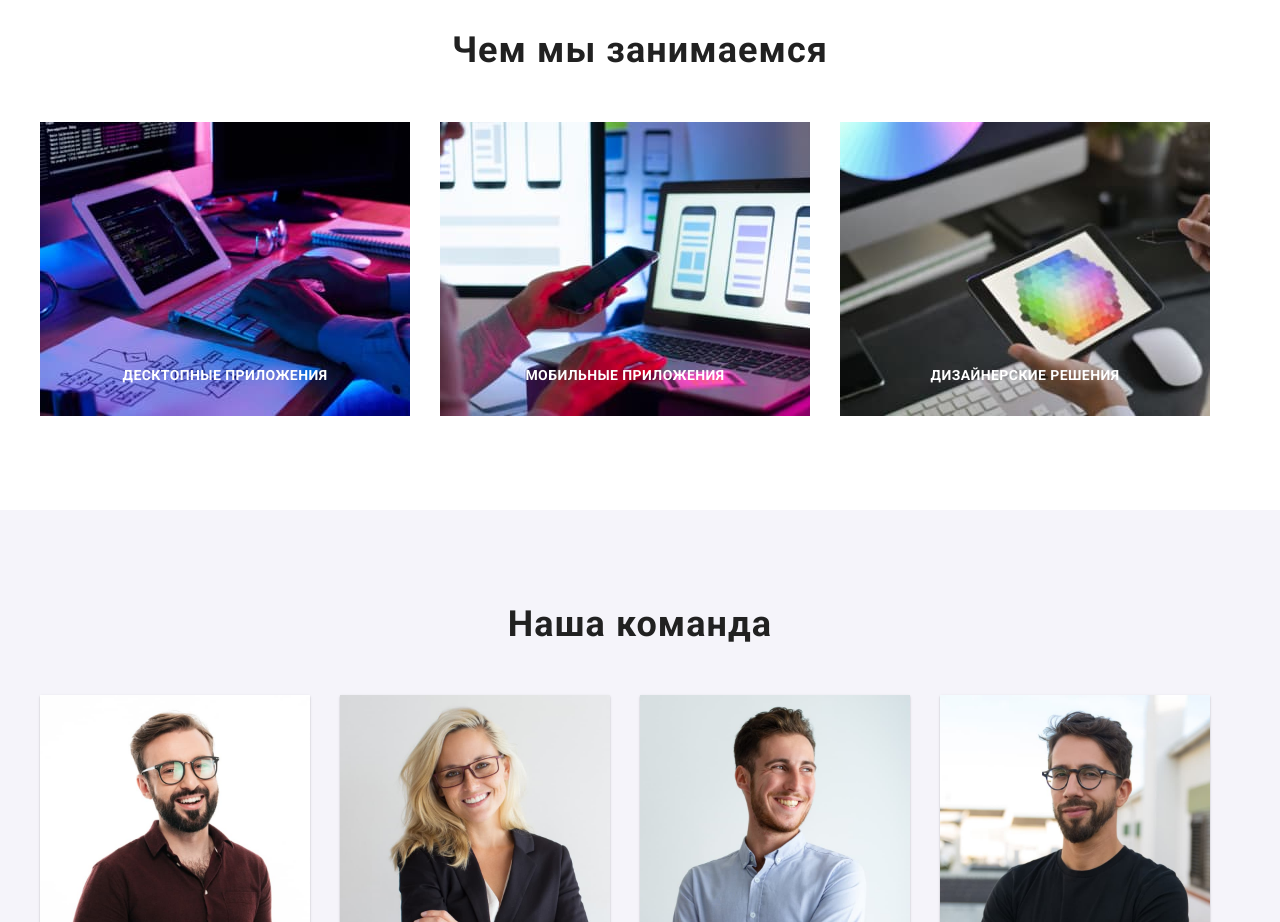
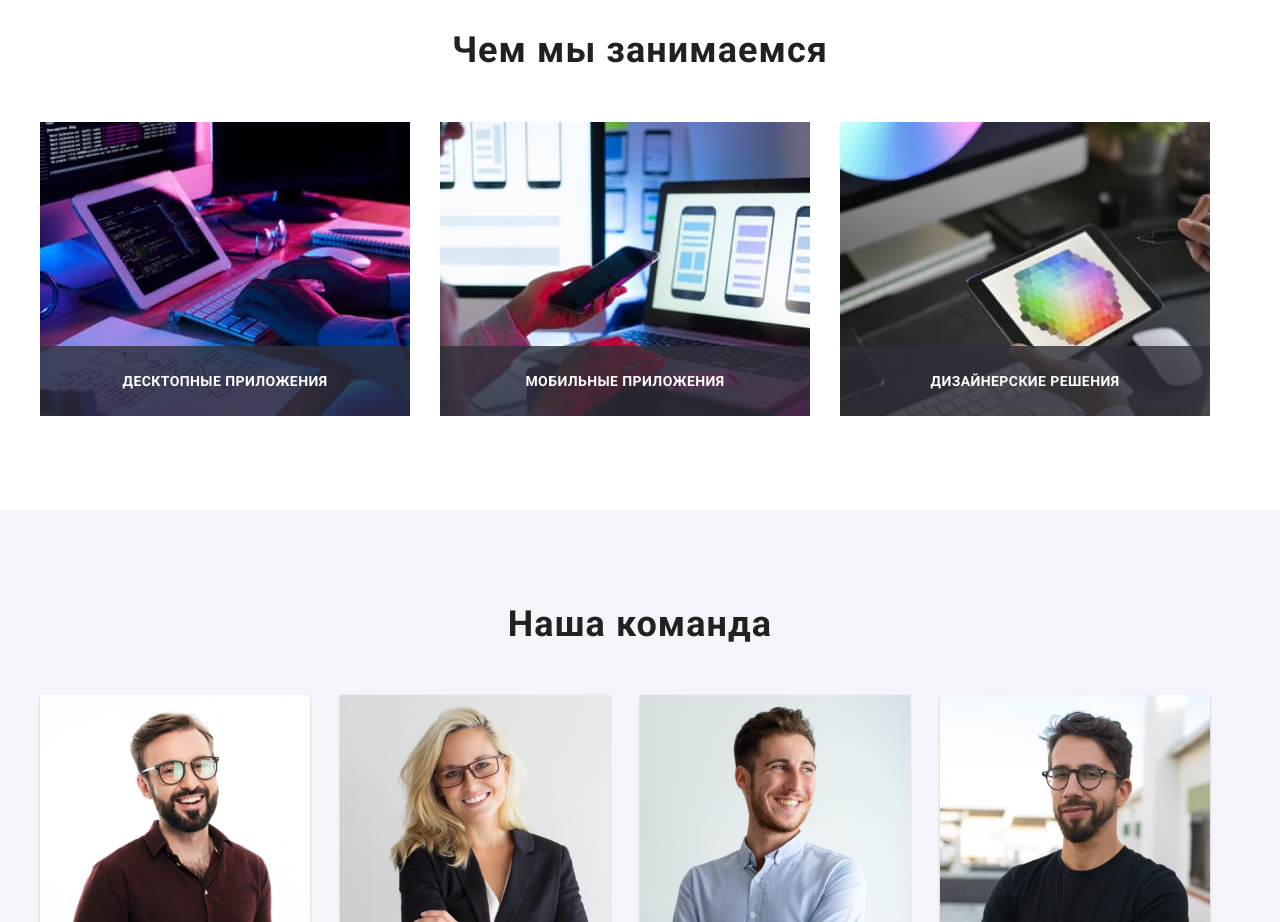
Before and after one commit to vutruvaluy/goit-markup-hw-05, a plain HTML site: page index.html in a window 1280 px wide. Shown: the part 1100-2022 px from the top of the page. Drawn offline with nearby package versions, Linux system fonts and the light colour scheme.

Commit message:
animation

```diff
--- a/css/style.css
+++ b/css/style.css
@@ -458,13 +458,13 @@ a {
     pointer-events: none;
 }
 .backdrop .is-hidden .modal-backdrop{
-    transform: scale(0.9);
+    transform: translate(-50%,-50%) scale(0.9);
 }
 .modal-backdrop{
     position: absolute;
     top: 50%;
     left: 50%;
-    transform: translate(-50%,-50%);
+
 
     height: 528px;
     width: 581px;
@@ -472,8 +472,10 @@ a {
     background-color: #FFFFFF;
     border-radius: 4px;
 
-    transform: scale(1);
+    transform: translate(-50%,-50%) scale(1);
+
     transition: transform 250ms cubic-bezier(0.4, 0, 0.2, 1);
+
 }
  .buttom{
     position: absolute;
@@ -800,7 +802,7 @@ margin-bottom: 20px;
 .actions{
     position: absolute;
 
-    padding: 24px 63px;
+    padding-top: 24px 63px;
     font-family: Roboto;
     font-style: normal;
     font-weight: normal;
@@ -809,6 +811,7 @@ margin-bottom: 20px;
     letter-spacing: 0.03em;
     color: #FFFFFF;
 
+
     top: 50%;
     left: 50%;
     transform: translate(-50%, -50%);
@@ -816,30 +819,21 @@ margin-bottom: 20px;
 
 
 }
-.site-works:hover .box{
-    opacity: 1;
-}
-.site-works .item:hover::before{
-    opacity: 1;
-}
+
 .site-works .item{
     position: relative;
+    overflow: hidden;
+    background-color: #FFFFFF;
 
 }
-.site-works .item::before{
-    display: inline-block;
+.site-works .item > .box{
     position: absolute;
-    content: '';
-    width: 100%;
-    height: 25%;
     bottom: 0;
-    background-color: rgba(47, 48, 58, 0.8);
-    opacity: 0;
-}
-.box{
-    position: absolute;
-    padding: 10px;
-    bottom: 0;
+    left: 0;
+    width: 370px;
+    height: 70px;
+    padding-bottom: 27px;
+    padding-top: 27px;
     font-family: Roboto;
     font-style: normal;
     font-weight: bold;
@@ -848,14 +842,8 @@ margin-bottom: 20px;
     text-align: center;
     letter-spacing: 0.03em;
     text-transform: uppercase;
-    color: #FFFFFF;
-    width: 100%;
-    height: 20%;
-    /*top: 85%;
-    left: 50%;
-    transform: translate(-50%, -50%);
-    display: flex;*/
 
-    /*opacity: 0;
-    transition: 250ms opacity linea;*/
+    background-color: rgba(47, 48, 58, 0.8);
+    color: #fff;
+
 }
--- a/index.html
+++ b/index.html
@@ -73,16 +73,16 @@
                 <h2>Чем мы занимаемся</h2>
                 <ul class="site-works">
                     <li class="item ">
-                        <img src="img/img (4) (1).jpg" alt="img1">
-                        <div class="box">Десктопные приложения</div>
+                        <img class="card-image" src="img/img (4) (1).jpg" alt="img1">
+                        <p class="box">Десктопные приложения</p>
                     </li>
                     <li class="item ">
-                        <img src="img/img (5) (1).jpg" alt="img2">
-                        <div class="box">Мобильные приложения</div>
+                        <img class="card-image" src="img/img (5) (1).jpg" alt="img2">
+                        <p class="box">Мобильные приложения</p>
                     </li>
                     <li class="item ">
-                        <img src="img/img (6) (1).jpg" alt="img3">
-                        <div class="box">Дизайнерские решения</div>
+                        <img class="card-image" src="img/img (6) (1).jpg" alt="img3">
+                        <p class="box">Дизайнерские решения</p>
                     </li>
                 </ul>
             </div>
```
Also changed, not shown: js/modal.js (+6 -3 lines).
